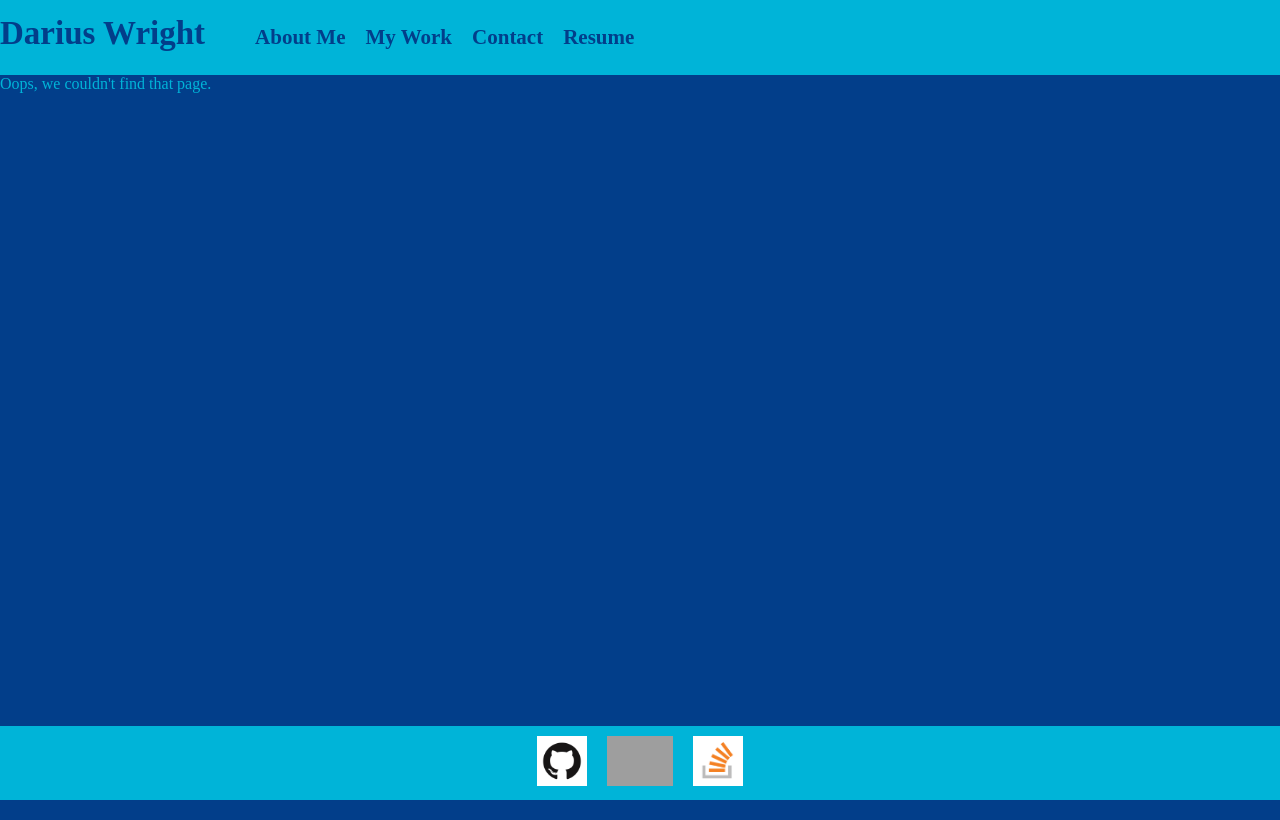
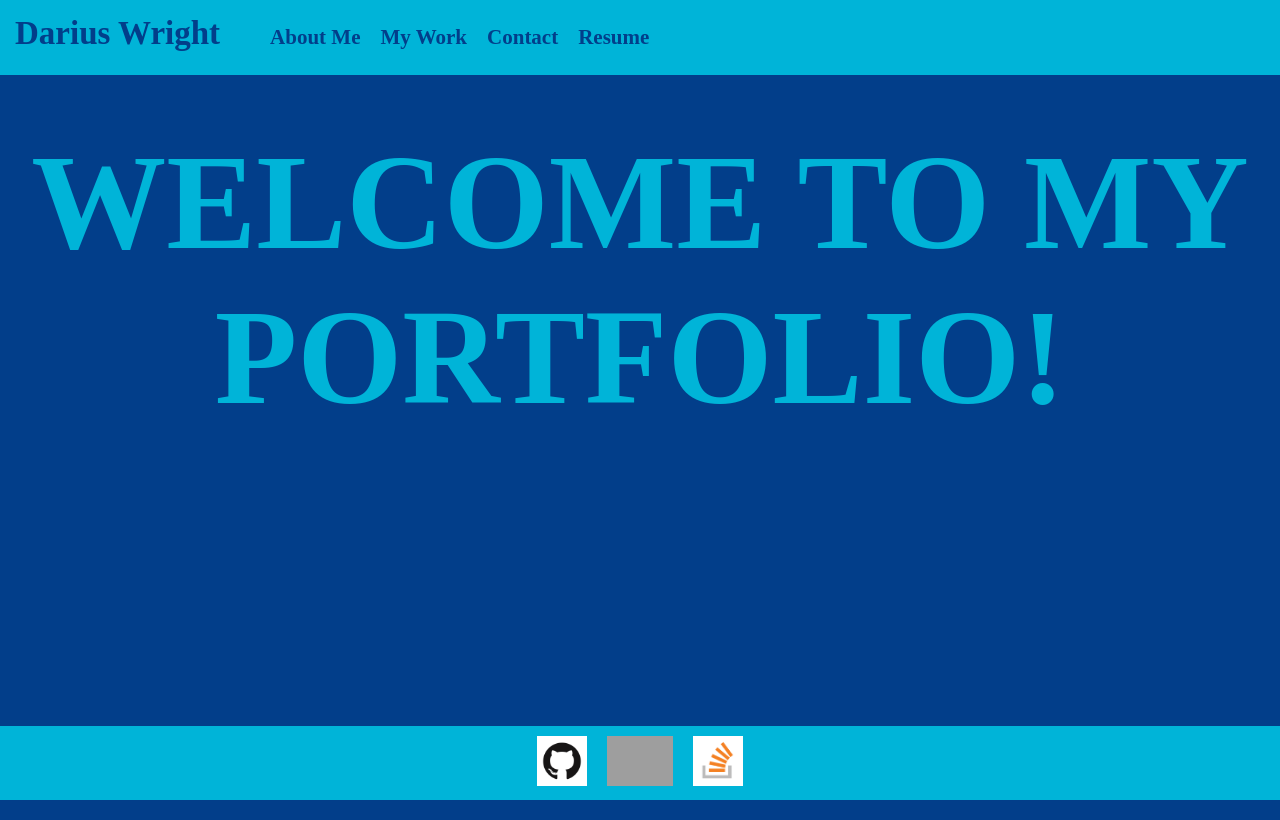
Before and after one commit to DariusJWright/portfolio, a React (Create React App) app: page /#/ in a window 1280 px wide. Built offline with nearby package versions, Linux system fonts and the light colour scheme; grey boxes are pictures that could not be loaded.

Commit message:
changed photo

```diff
--- a/package.json
+++ b/package.json
@@ -1,5 +1,5 @@
 {
-  "homepage": "http://dariusjwright.github.io/portfolio",
+  "homepage": "http://dariusjwright.github.io/portfolio/",
   "name": "portfolio",
   "version": "0.1.0",
   "private": true,
--- a/src/App.js
+++ b/src/App.js
@@ -7,6 +7,7 @@ import Portfolio from './components/Portfolio/Portfolio';
 import Contact from './components/Contact/Contact';
 import Resume from './components/Resume/Resume';
 import Footer from './components/Footer/Footer';
+import Home from './components/Home/Home';
 import NoMatch from './components/NoMatch/NoMatch';
 
 function App() {
@@ -45,11 +46,11 @@ function App() {
         <Nav links={links} currentLink={currentLink} setCurrentLink={setCurrentLink}></Nav>
         <main>
           <Switch>
+            <Route exact path="/" component={Home} />
             <Route exact path="/about me" component={About} />
             <Route exact path="/my work" component={Portfolio} />
             <Route exact path="/contact" component={Contact} />
             <Route exact path="/resume" component={Resume} />
-
             <Route component={NoMatch} />
           </Switch>
           <div currentLink={currentLink}></div>
--- /dev/null
+++ b/src/components/Home/Home.js
@@ -0,0 +1,9 @@
+import React from 'react';
+
+function Home() {
+  return (
+    <h1 className='welcome'>WELCOME TO MY PORTFOLIO!</h1>
+  )
+}
+
+export default Home;
--- a/src/components/Nav/Nav.js
+++ b/src/components/Nav/Nav.js
@@ -15,7 +15,7 @@ function Nav(props) {
   return (
     <header className='flex-row'>
       <h1>
-        Darius Wright
+        <NavLink to='/'>Darius Wright</NavLink>
       </h1>
       <nav>
         <ul className='flex-row'>
--- a/src/index.css
+++ b/src/index.css
@@ -214,3 +214,9 @@ button:hover {
   color: red;
   font-size: larger;
 }
+
+.welcome {
+  text-align: center;
+  margin-top: 50px;
+  font-size: 135px;
+}
```
Also changed, not shown: src/assets/images/me.jpg.
